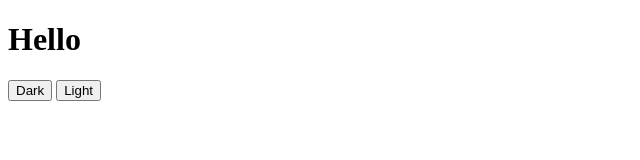
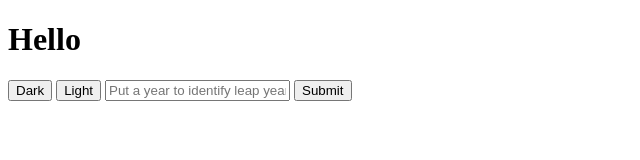
Before and after one commit to sumaiya-hassan-code/Javascript-02, a plain HTML site: page index.html in a window 1280 px wide. Shown: the whole page, without its empty margins (0-640 px from the left). Drawn offline with Linux system fonts and the light colour scheme.

Commit message:
Update website

```diff
--- a/index.html
+++ b/index.html
@@ -5,11 +5,22 @@
     <meta name="viewport" content="width=device-width, initial-scale=1.0">
     <title>javascript</title>
 </head>
-<body>
+<body
+    >
     <h1>Hello</h1>
     <button id="dark">Dark</button>
     <button id="light">Light</button>
 
+    <input
+    id="input"
+    class=""
+    type="text"
+    placeholder="Put a year to identify leap year"
+    >
+    <button
+    id="button"
+    class="">
+    Submit</button>
     <script src="js/script.js"></script>
 </body>
 </html>
--- a/js/script.js
+++ b/js/script.js
@@ -57,6 +57,8 @@ function b(name , age) {
 
 b("sumaiya", 19)
 
+// Dark light button
+
 let dark = document.getElementById("dark");
 let light = document.getElementById("light");
 
@@ -69,3 +71,20 @@ light.addEventListener("click",()=> {
     document.body.style.background = "white";
     document.body.style.color = "Black";
 })
+
+// leap year button
+
+let input = document.getElementById("input");
+let button = document.getElementById("button");
+
+input.addEventListener("keyup",()=>{
+    button.addEventListener("click",()=>{
+        if (input.value%400==0 || input.value/100!=0 && input.value%4==0) {
+        alert("The year is Leap year")
+        } else {
+        alert("The year is not Leap year")
+        }
+    })
+})
+
+(year%400==0 || year/100!=0 && year%4==0)
```
